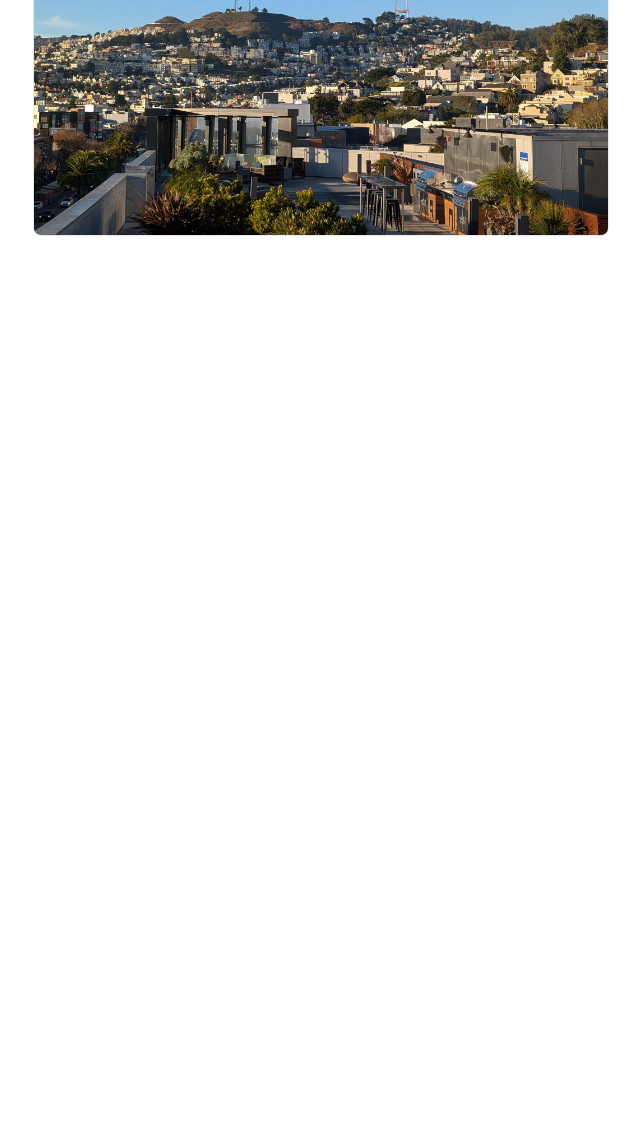
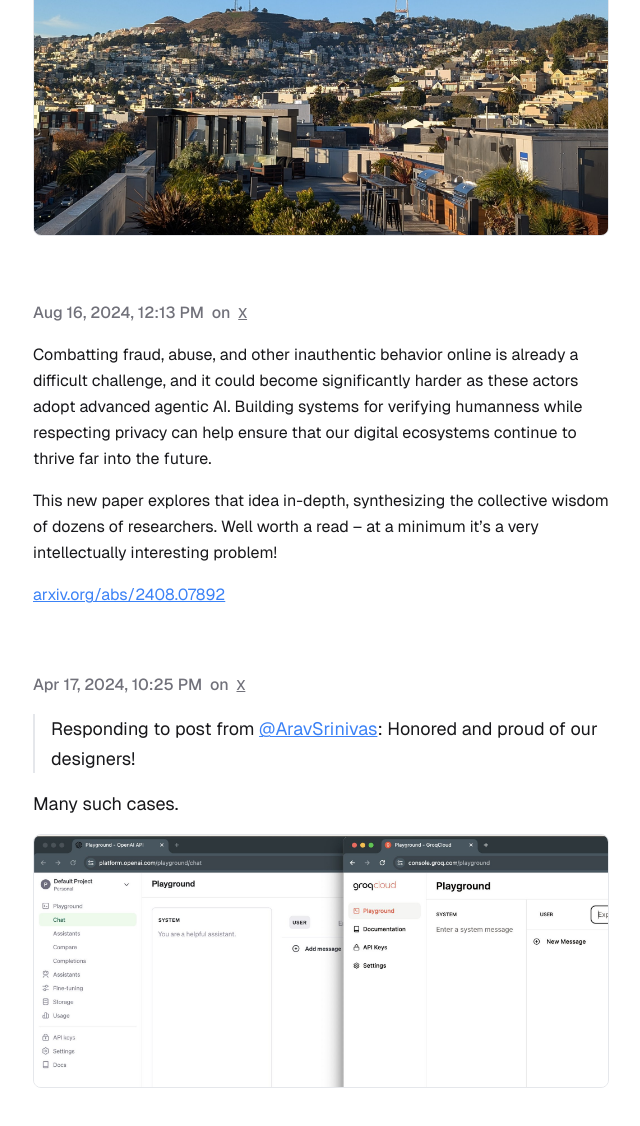
Before and after one commit to schnerd/dschnurr.com, an Astro site: page / in a window 1280 px wide. Shown: the part 3921-5047 px from the top of the page, without its empty margins (435-1075 px from the left). Before the commit the page ends 4221 px from the top, so only its background shows below. Built offline with nearby package versions, Linux system fonts and the light colour scheme; Astro itself is replaced by a stand-in of ours.

Commit message:
more posts

```diff
--- /dev/null
+++ b/src/content/posts/2024-04-17T22-25-1780830053313708529.md
@@ -0,0 +1,10 @@
+---
+date: "2024-04-17T22:25:00.000Z"
+source: https://x.com/_dschnurr/status/1780830053313708529
+---
+
+> Responding to post from [@AravSrinivas](https://x.com/AravSrinivas): Honored and proud of our designers!
+
+Many such cases.
+
+![image](/static/2024-04-17T22-25-1780830053313708529-0.jpg)
--- /dev/null
+++ b/src/content/posts/2024-08-16T12-13-1824524898917814503.md
@@ -0,0 +1,10 @@
+---
+date: "2024-08-16T12:13:00.000Z"
+source: https://x.com/_dschnurr/status/1824524898917814503
+---
+
+Combatting fraud, abuse, and other inauthentic behavior online is already a difficult challenge, and it could become significantly harder as these actors adopt advanced agentic AI. Building systems for verifying humanness while respecting privacy can help ensure that our digital ecosystems continue to thrive far into the future.
+
+This new paper explores that idea in-depth, synthesizing the collective wisdom of dozens of researchers. Well worth a read – at a minimum it's a very intellectually interesting problem!
+
+[arxiv.org/abs/2408.07892](https://arxiv.org/abs/2408.07892)
--- a/util/sync.js
+++ b/util/sync.js
@@ -15,7 +15,7 @@ You should take the input tweet text and extract the timestamp of the Tweet in t
 const MARKDOWN_SYSTEM_PROMPT = `
 You should take the input tweet text and transform it into a cleaned markdown representation of the content (body) of the tweet. The input text was extracted from the DOM using el.innerText, so may be messy or have formatting issues (e.g. an @ tag may be split on multiple lines). Your output should only contain the cleaned markdown representation of the content of the tweet – do not include any other output or preamble in your response.
 
-For any @mentions of other accounts, you should markdown hyperlink them to https://x.com/username
+For any @mentions of other accounts, you should markdown hyperlink them to https://x.com/username. If a raw URL is included in the tweet, you should markdown hyperlink it using the URL itself (without the http/s protocol) as the label for the hyperlink – ellipsized if needed.
 
 If the tweet is quoting another tweet, include a snippet of the quoted tweet at the top of the markdown using a blockquote, e.g.
 
@@ -107,6 +107,7 @@ ${tweetMdImages.join("\n\n")}
   // Resolve path from current dirname
   const safePath = path.resolve(import.meta.dirname, filePath);
   fs.writeFileSync(safePath, fileContent);
+  console.log("Wrote markdown file to: ", safePath);
 
   await browser.close();
 })();
```
Also changed, not shown: public/static/2024-04-17T22-25-1780830053313708529-0.jpg (added).
